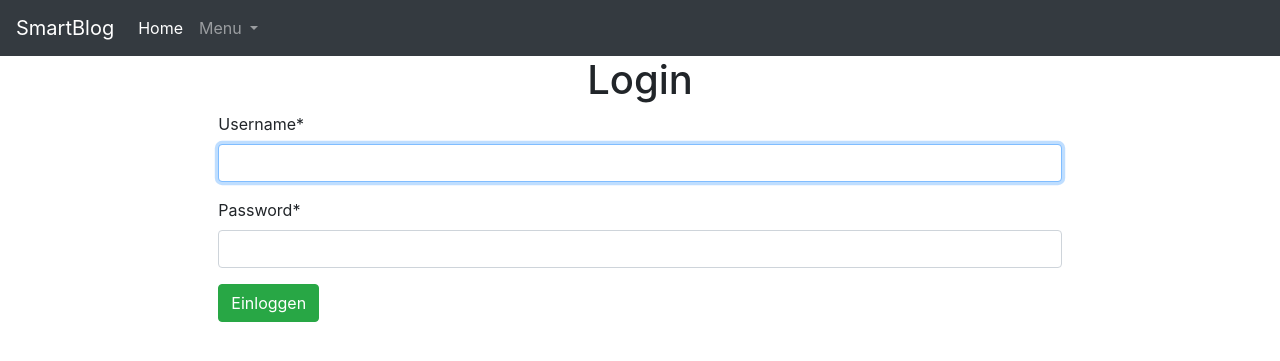
After one commit to vectorPY/SmartBlog, a Django app: page /login/ in a window 1280 px wide. The commit adds this page. Shown: the top 361 px of the page. Run offline with Django 3.2, Linux system fonts and the light colour scheme; some libraries are stand-ins or nearby versions.

Commit message:
Changed the text layout and added a login

```diff
--- a/src/SmartBlog/urls.py
+++ b/src/SmartBlog/urls.py
@@ -18,5 +18,6 @@ from django.urls import path, include
 
 urlpatterns = [
     path('admin/', admin.site.urls),
-    path('', include('blog.urls'))
+    path('', include('blog.urls')),
+    path('', include('django.contrib.auth.urls'))
 ]
--- a/src/blog/views.py
+++ b/src/blog/views.py
@@ -49,3 +49,7 @@ def full_blog(response, my_id):
         "blog": blog
     }
     return render(response, "full_blog.html", context)
+
+
+def edit_blog(response, my_id):
+    blog = Blog.objects.filter(id=my_id)
--- a/src/templates/create_blog.html
+++ b/src/templates/create_blog.html
@@ -9,6 +9,7 @@
 {% endblock %}
 
 {% block content %}
+    <div class="row justify-content-center">
         <div class="col-8">
             <div class="form-group">
                 <form method="post" action="." enctype="multipart/form-data" class="form-group mb-3">{% csrf_token %}
@@ -18,4 +19,5 @@
                 </form>
             </div>
         </div>
+    </div>
 {% endblock %}
--- a/src/templates/full_blog.html
+++ b/src/templates/full_blog.html
@@ -10,6 +10,10 @@
 {% block content %}
     {% for blog in blog %}
         <h1 id="title-blog">{{ blog.title }}</h1>
-        <p id="text-center">{{ blog.text|safe }}</p>
+        <div class="row justify-content-center">
+            <div class="col-7">
+                <p id="text-main" style="text-align:center">{{ blog.text|safe }}</p>
+            </div>
+        </div>
     {% endfor %}
 {% endblock %}
--- /dev/null
+++ b/src/templates/registration/login.html
@@ -0,0 +1,20 @@
+{% extends 'base.html' %}
+
+{% load crispy_forms_tags %}
+
+{% block title %}
+    <title>Login</title>
+{% endblock %}
+
+{% block content %}
+	<h1 align="center">Login</h1>
+    <div class="row justify-content-center">
+        <div class="col-8">
+            <form method="POST" class="form-group">
+                {% csrf_token %}
+                {{ form|crispy }}
+                <button type="submit" class="btn btn-success">Einloggen</button>
+            </form>
+        </div>
+    </div>
+{% endblock %}
```
Also changed, not shown: src/data/Bildschirmfoto_von_2020-06-18_10-56-30.png (added), src/db.sqlite3, src/static/blog.css (line endings or trailing spaces). Lines whose indentation alone changed are shown as unchanged.
